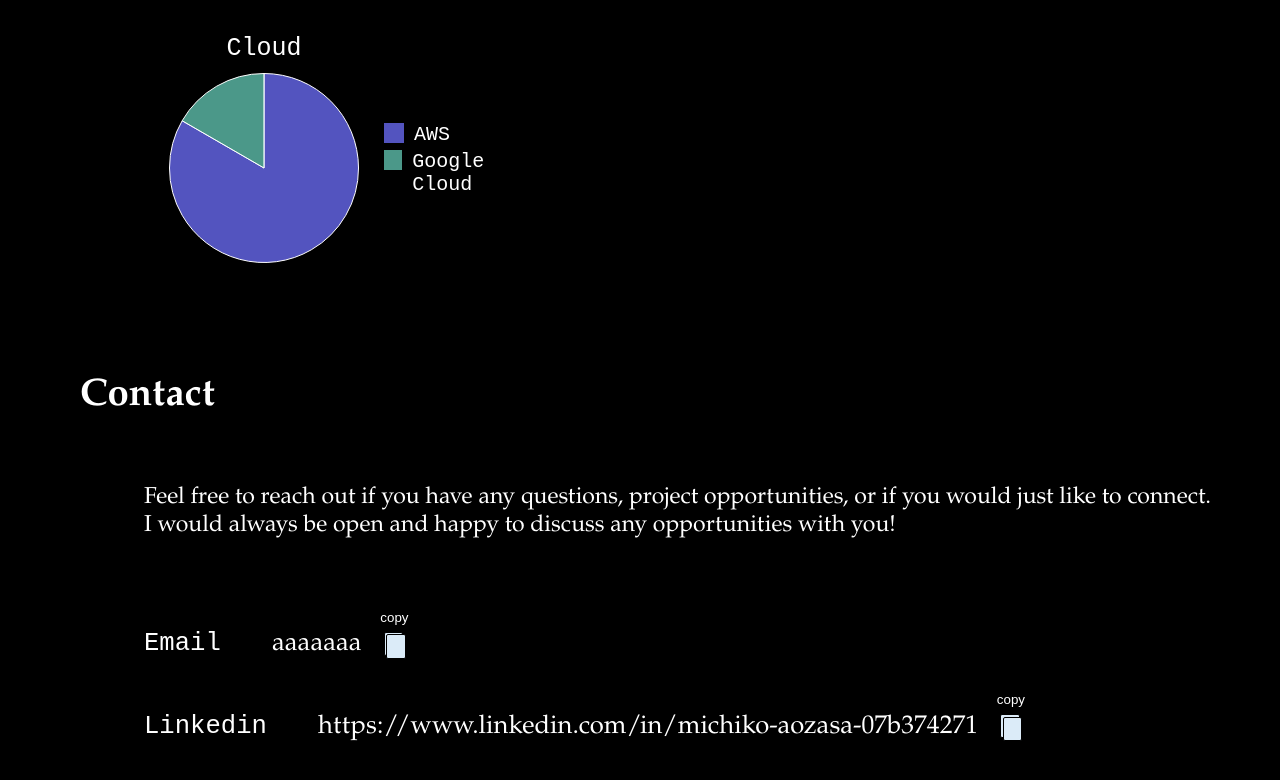
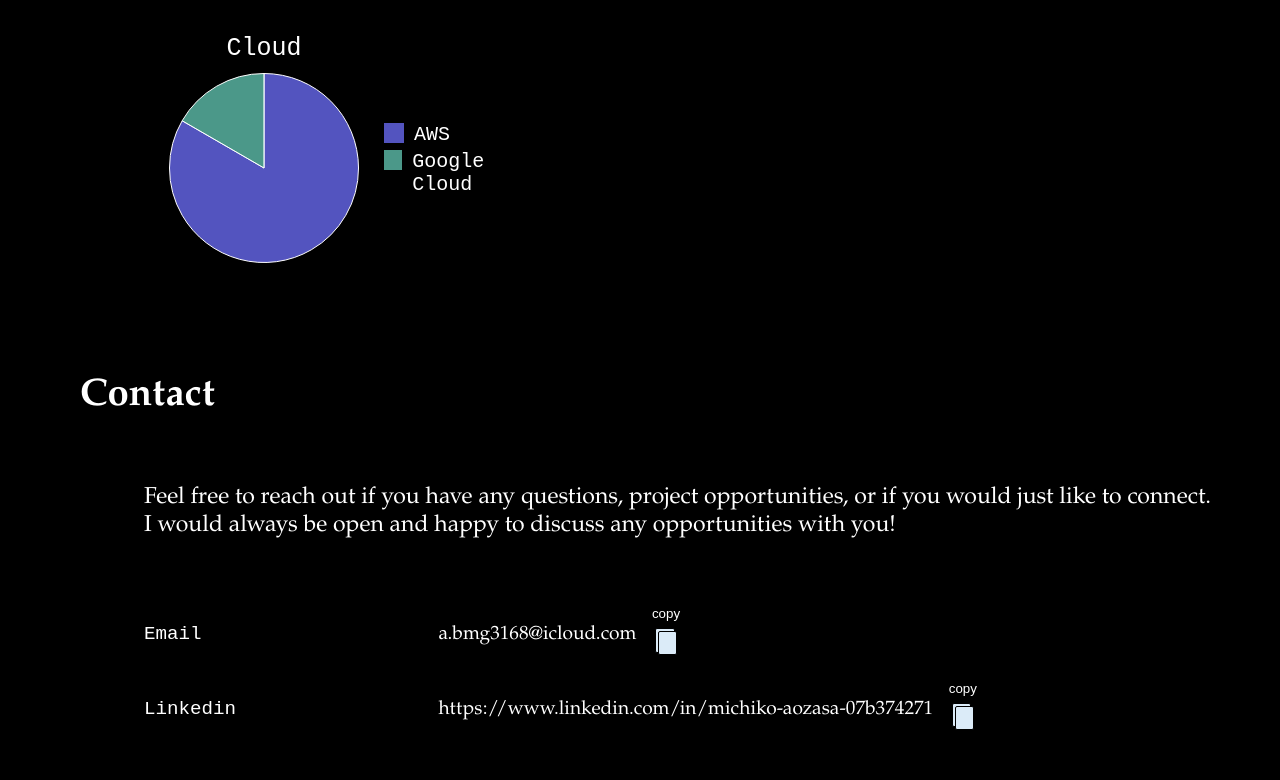
Before and after one commit to michaoz/portfolio, a React (Create React App) app: page / in a window 1280 px wide. Shown: the part 3131-3911 px from the top of the page. Built offline with nearby package versions, Linux system fonts and the light colour scheme.

Commit message:
[UPDATE] update the contact title of contact page

```diff
--- a/src/components/ContentMain/Contact.tsx
+++ b/src/components/ContentMain/Contact.tsx
@@ -5,7 +5,7 @@ import '../../style/components/ContentMain/Contact.css';
 const Contact = () => {
 
     // const email = "a.bmg3168@icloud";
-    const email = "aaaaaaa";
+    const email = "a.bmg3168@icloud.com";
     const linkedin = "https://www.linkedin.com/in/michiko-aozasa-07b374271";
 
     const [copyTextEmail, setCopyTextEmail] = useState<string>("copy");
--- a/src/components/ContentMain/SkillsData.ts
+++ b/src/components/ContentMain/SkillsData.ts
@@ -8,12 +8,12 @@ export const SkillsData = {
         {
             id: 2,
             skill: "ReactJS",
-            level: 3,
+            level: 3 / 12,
         },
         {
             id: 3,
             skill: "TypeScript",
-            level: 3,
+            level: 3 / 12,
         },
     ],
     backend: [
--- a/src/style/App.css
+++ b/src/style/App.css
@@ -5,6 +5,7 @@
     --fontFamily03: 'Trebuchet MS', sans-serif;
 
     --fontSize01: 2vw;
+    --fontSize02: 1.5vw;
     /** font end */
 
     /** color */
--- a/src/style/components/ContentMain/Contact.css
+++ b/src/style/components/ContentMain/Contact.css
@@ -1,5 +1,6 @@
 .contact-content {
     margin-left: 10vh;  /* h1 width */
+    font-size: var(--fontSize02);
 }
 
 .contact-content > .contact-text {
@@ -30,10 +31,14 @@
 
 #email > .contact-title {
     font-family: var(--fontFamily02);
+    word-break: break-all;
+    width: 20vw;
 }
 
 #linkedin > .contact-title {
     font-family: var(--fontFamily02);
+    word-break: break-all;
+    width: 20vw;
 }
 
 .contact-title {
```
